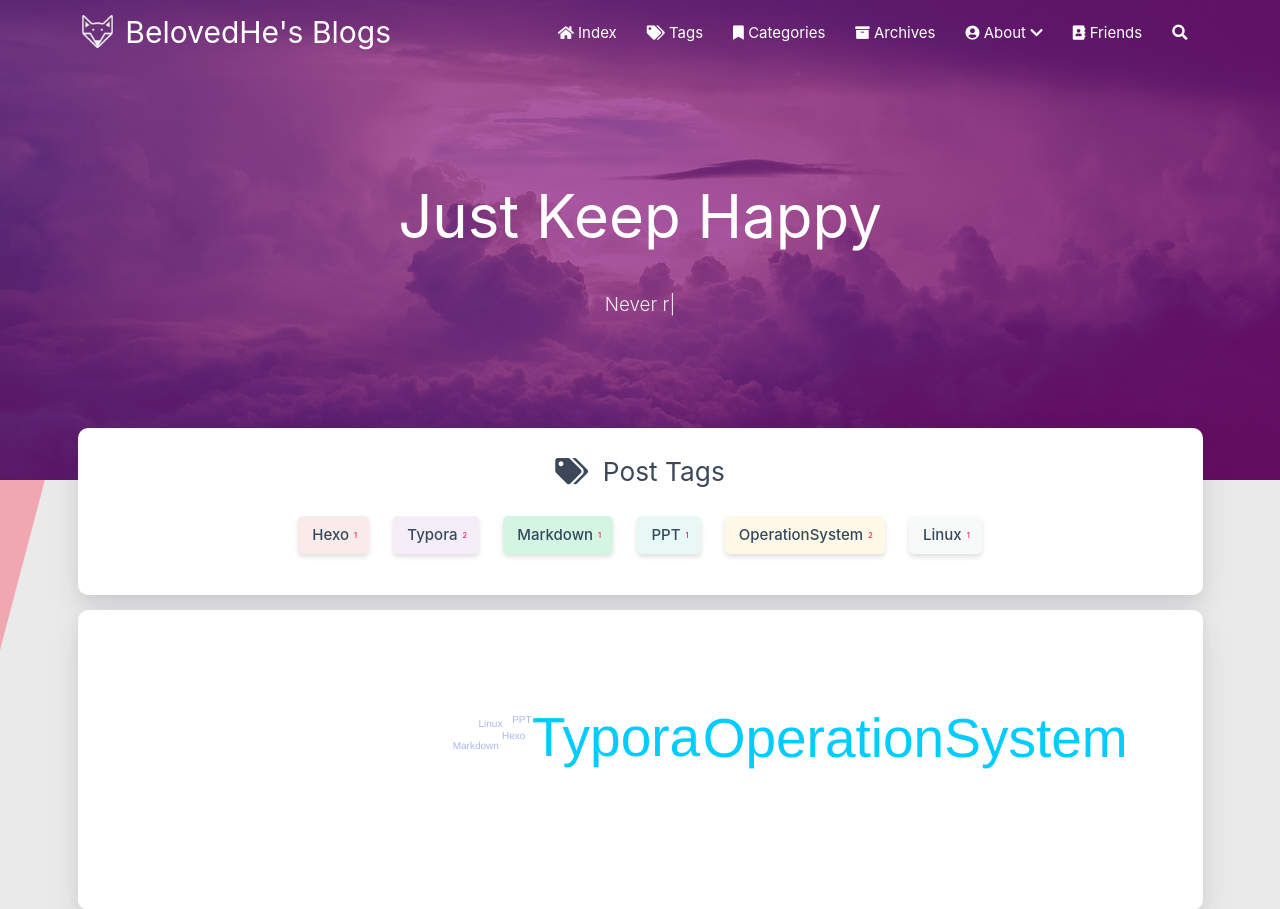
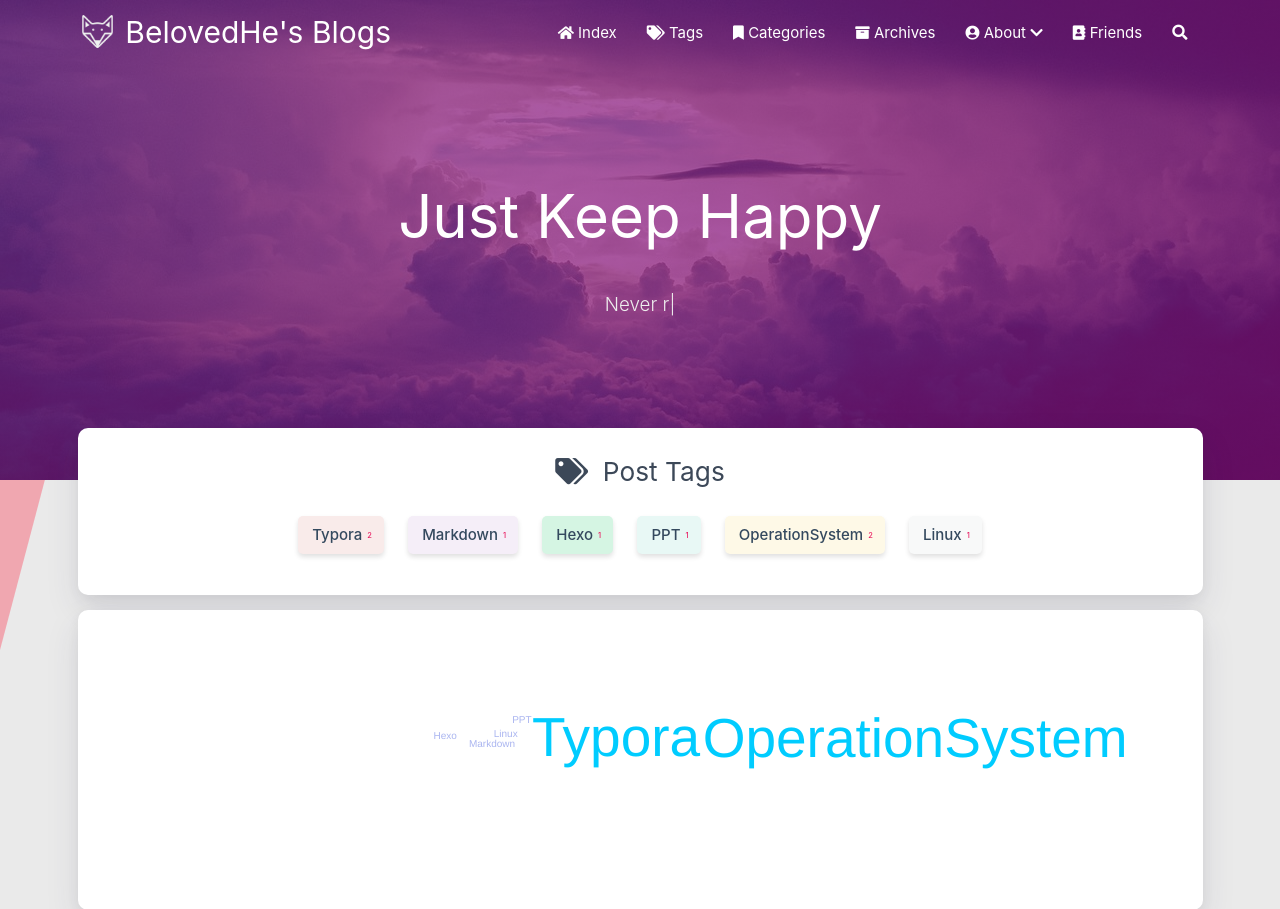
Before and after one commit to weiruohe/BelovedHe-sBlog.github.io, a plain HTML site: page tags/index.html in a window 1280 px wide. Shown: the top 909 px of the page. Drawn offline with nearby package versions, Linux system fonts and the light colour scheme; some packages are replaced by stand-ins of ours; a script that the page names is missing.

Commit message:
Site updated: 2020-07-03 23:39:21

```diff
--- a/tags/index.html
+++ b/tags/index.html
@@ -384,19 +384,10 @@
             <div class="tag-chips">
 
 
-                <a href="/tags/Hexo/" title="Hexo: 1">
-                    <span class="chip center-align waves-effect waves-light
-                             chip-default "
-                            data-tagname="Hexo" style="background-color: #F9EBEA;">Hexo
-                        <span class="tag-length">1</span>
-                    </span>
-                </a>
-
-
                 <a href="/tags/Typora/" title="Typora: 2">
                     <span class="chip center-align waves-effect waves-light
                              chip-default "
-                            data-tagname="Typora" style="background-color: #F5EEF8;">Typora
+                            data-tagname="Typora" style="background-color: #F9EBEA;">Typora
                         <span class="tag-length">2</span>
                     </span>
                 </a>
@@ -405,7 +396,16 @@
                 <a href="/tags/Markdown/" title="Markdown: 1">
                     <span class="chip center-align waves-effect waves-light
                              chip-default "
-                            data-tagname="Markdown" style="background-color: #D5F5E3;">Markdown
+                            data-tagname="Markdown" style="background-color: #F5EEF8;">Markdown
+                        <span class="tag-length">1</span>
+                    </span>
+                </a>
+
+
+                <a href="/tags/Hexo/" title="Hexo: 1">
+                    <span class="chip center-align waves-effect waves-light
+                             chip-default "
+                            data-tagname="Hexo" style="background-color: #D5F5E3;">Hexo
                         <span class="tag-length">1</span>
                     </span>
                 </a>
@@ -461,7 +461,7 @@
 <script type="text/javascript">
 
 
-    $('#tag-wordcloud').jQCloud([{"text":"Hexo","weight":1,"link":"https://weiruohe.github.io/tags/Hexo/"},{"text":"Typora","weight":2,"link":"https://weiruohe.github.io/tags/Typora/"},{"text":"Markdown","weight":1,"link":"https://weiruohe.github.io/tags/Markdown/"},{"text":"PPT","weight":1,"link":"https://weiruohe.github.io/tags/PPT/"},{"text":"OperationSystem","weight":2,"link":"https://weiruohe.github.io/tags/OperationSystem/"},{"text":"Linux","weight":1,"link":"https://weiruohe.github.io/tags/Linux/"}], {
+    $('#tag-wordcloud').jQCloud([{"text":"Typora","weight":2,"link":"https://weiruohe.github.io/tags/Typora/"},{"text":"Markdown","weight":1,"link":"https://weiruohe.github.io/tags/Markdown/"},{"text":"Hexo","weight":1,"link":"https://weiruohe.github.io/tags/Hexo/"},{"text":"PPT","weight":1,"link":"https://weiruohe.github.io/tags/PPT/"},{"text":"OperationSystem","weight":2,"link":"https://weiruohe.github.io/tags/OperationSystem/"},{"text":"Linux","weight":1,"link":"https://weiruohe.github.io/tags/Linux/"}], {
         autoResize: true
     });
 </script>
```
Also changed, not shown: about/index.html (+7 -7 lines), tags/Hexo/index.html (+11 -11 lines), tags/Linux/index.html (+11 -11 lines), tags/Markdown/index.html (+11 -11 lines), tags/OperationSystem/index.html (+11 -11 lines), tags/PPT/index.html (+11 -11 lines), tags/Typora/index.html (+11 -11 lines).
